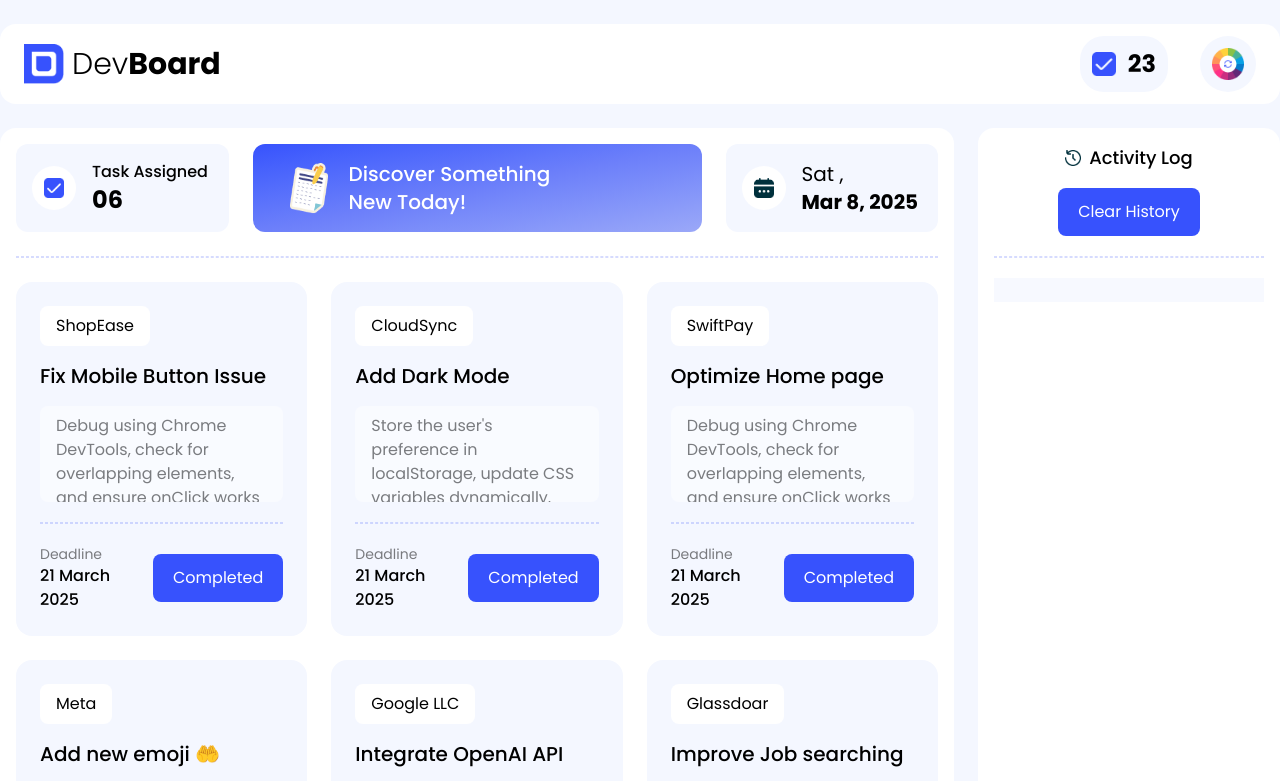
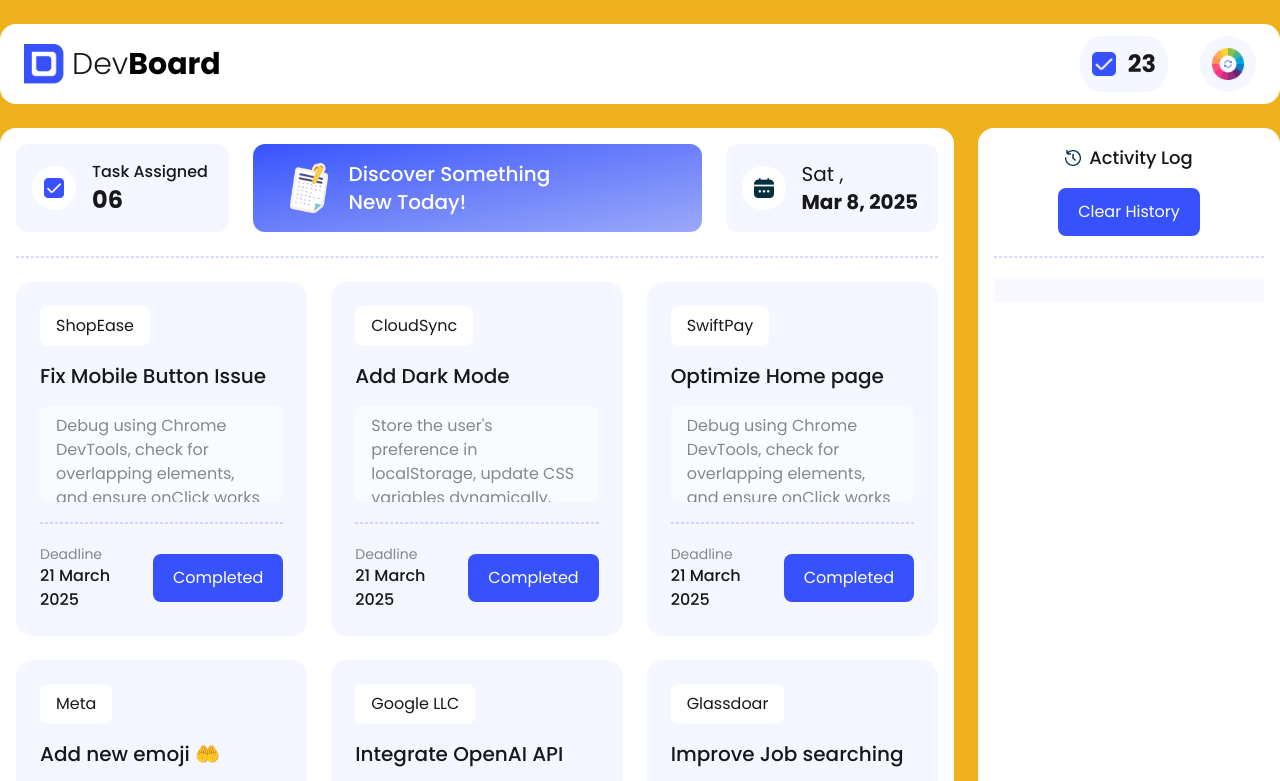
Before and after one commit to apurbagoon1/assignment-5--dev-board, a plain HTML site: page index.html in a window 1280 px wide. Both pictures are taken after a click on the element 1228 px from the left and 64 px from the top of the page. Shown: the top 781 px of the page. Drawn offline with nearby package versions, Linux system fonts and the light colour scheme.

Commit message:
added Random Background Color

```diff
--- a/JS/script.js
+++ b/JS/script.js
@@ -1,6 +1,15 @@
+// Random Background Color
+const themeChange = document.getElementById('theme');
+
+themeChange.addEventListener('click', function () {
+    document.documentElement.style.backgroundColor = '#' + Math.floor(Math.random()*16777215).toString(16);
+});
+
 // Live Day and Date
-const liveDate = new Date();
+const liveDayDate = new Date();
 
-document.getElementById("day").innerText = liveDate.toLocaleDateString("en-US", {weekday: "short"}) + " ,";
+const liveDay = document.getElementById("day");
+liveDay.innerText = liveDayDate.toLocaleDateString("en-US", {weekday: "short"}) + " ,";
 
-document.getElementById("date").innerText = liveDate.toLocaleDateString("en-US", {month: "short", day: "numeric", year: "numeric"});
+const liveDate = document.getElementById("date");
+liveDate.innerText = liveDayDate.toLocaleDateString("en-US", {month: "short", day: "numeric", year: "numeric"});
--- a/index.html
+++ b/index.html
@@ -1,6 +1,5 @@
 <!DOCTYPE html>
 <html lang="en" class="bg-[#F4F7FF]">
-
 <head>
     <meta charset="UTF-8">
     <meta name="viewport" content="width=device-width, initial-scale=1.0">
@@ -11,6 +10,9 @@
     <link
         href="https://fonts.googleapis.com/css2?family=Poppins:ital,wght@0,100;0,200;0,300;0,400;0,500;0,600;0,700;0,800;0,900;1,100;1,200;1,300;1,400;1,500;1,600;1,700;1,800;1,900&display=swap"
         rel="stylesheet">
+
+    <!-- DaisyUI CDN -->
+    <link href="https://cdn.jsdelivr.net/npm/daisyui@5" rel="stylesheet" type="text/css" />
 
     <!-- Tailwind CSS VDN -->
     <script src="https://cdn.jsdelivr.net/npm/@tailwindcss/browser@4"></script>
@@ -38,7 +40,7 @@
                         <img class="w-6 h-6" src="assets/checkbox.png" alt="">
                         <h5 id="task-completed" class="font-bold text-2xl">23</h5>
                     </div>
-                    <div class="bg-[#F4F7FF] rounded-full p-3 cursor-pointer">
+                    <div id="theme" class="bg-[#F4F7FF] rounded-full p-3 cursor-pointer">
                         <img class="w-8 h-8" src="assets/theme-btn.png" alt="">
                     </div>
                 </div>
```
